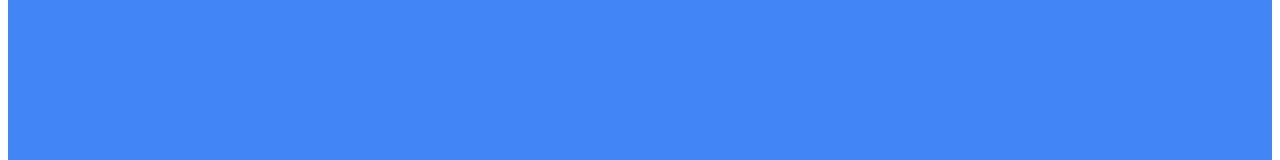
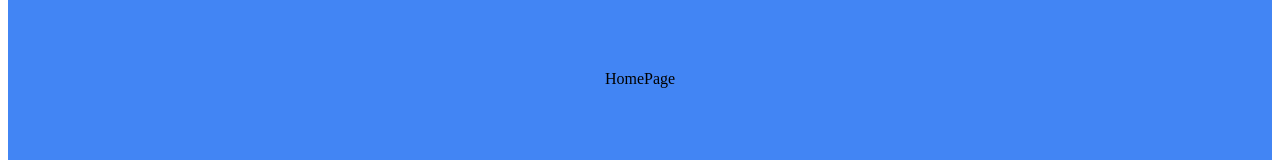
Before and after one commit to bennychen2004181026/MetaForm-Front, a React (Create React App) app: page /home in a window 1280 px wide. Before the commit this address had no page. Shown: the part 349-509 px from the top of the page. Built offline with nearby package versions, Linux system fonts and the light colour scheme.

Commit message:
code update for register page

```diff
--- a/src/routes/AppRoute.tsx
+++ b/src/routes/AppRoute.tsx
@@ -10,8 +10,10 @@ import RegisterPage from '@/pages/RegisterPage';
 const AppRoute = () => (
     <BrowserRouter>
         <Routes>
-            <Route path="/" element={<LoginPage />} />
+            <Route path="/login" element={<LoginPage />} />
             <Route path="/register" element={<RegisterPage />} />
+            <Route path="/forgetpassword" element={<ForgetPasswordPage />} />
+            <Route path="/home" element={<HomePage />} />
         </Routes>
     </BrowserRouter>
 );
```
